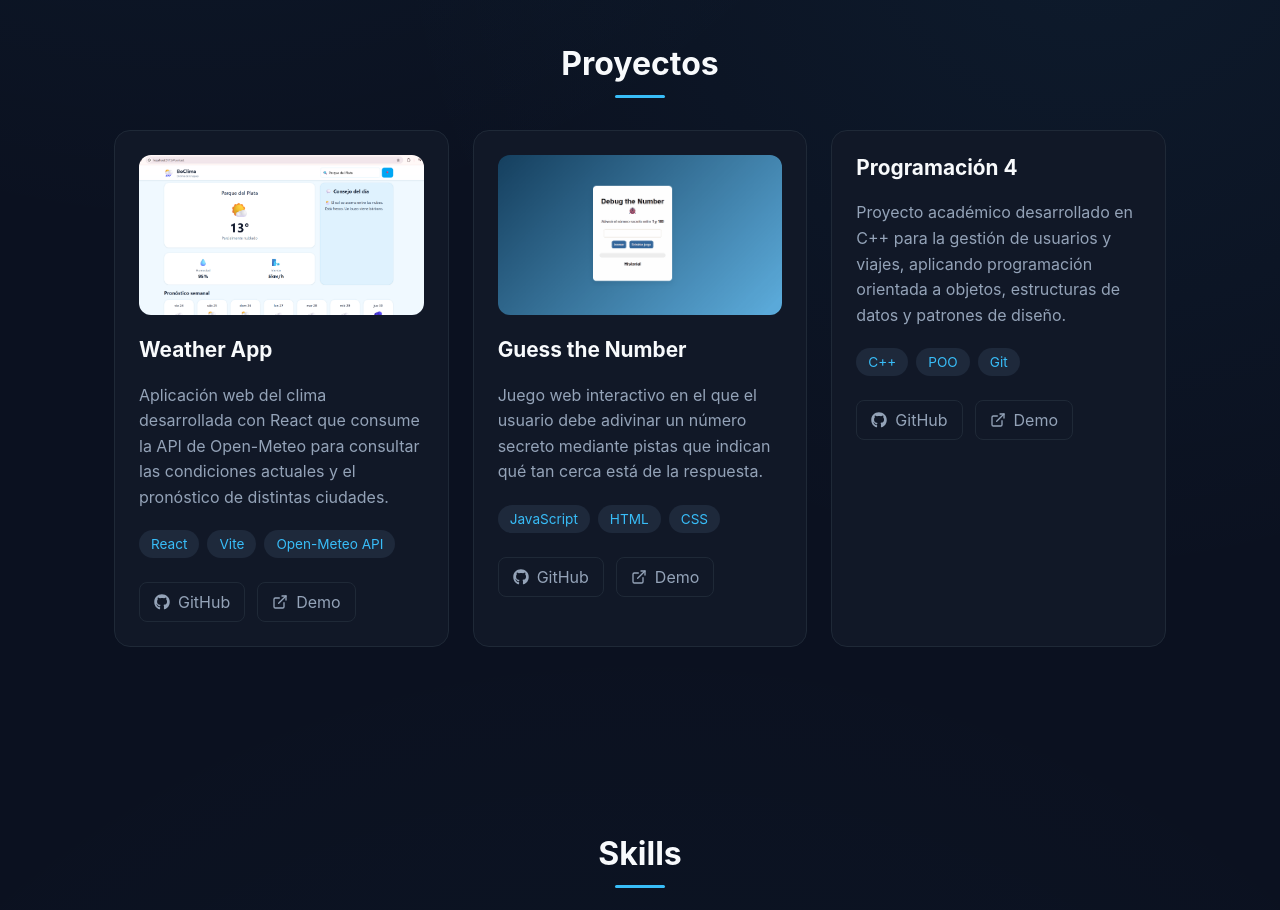
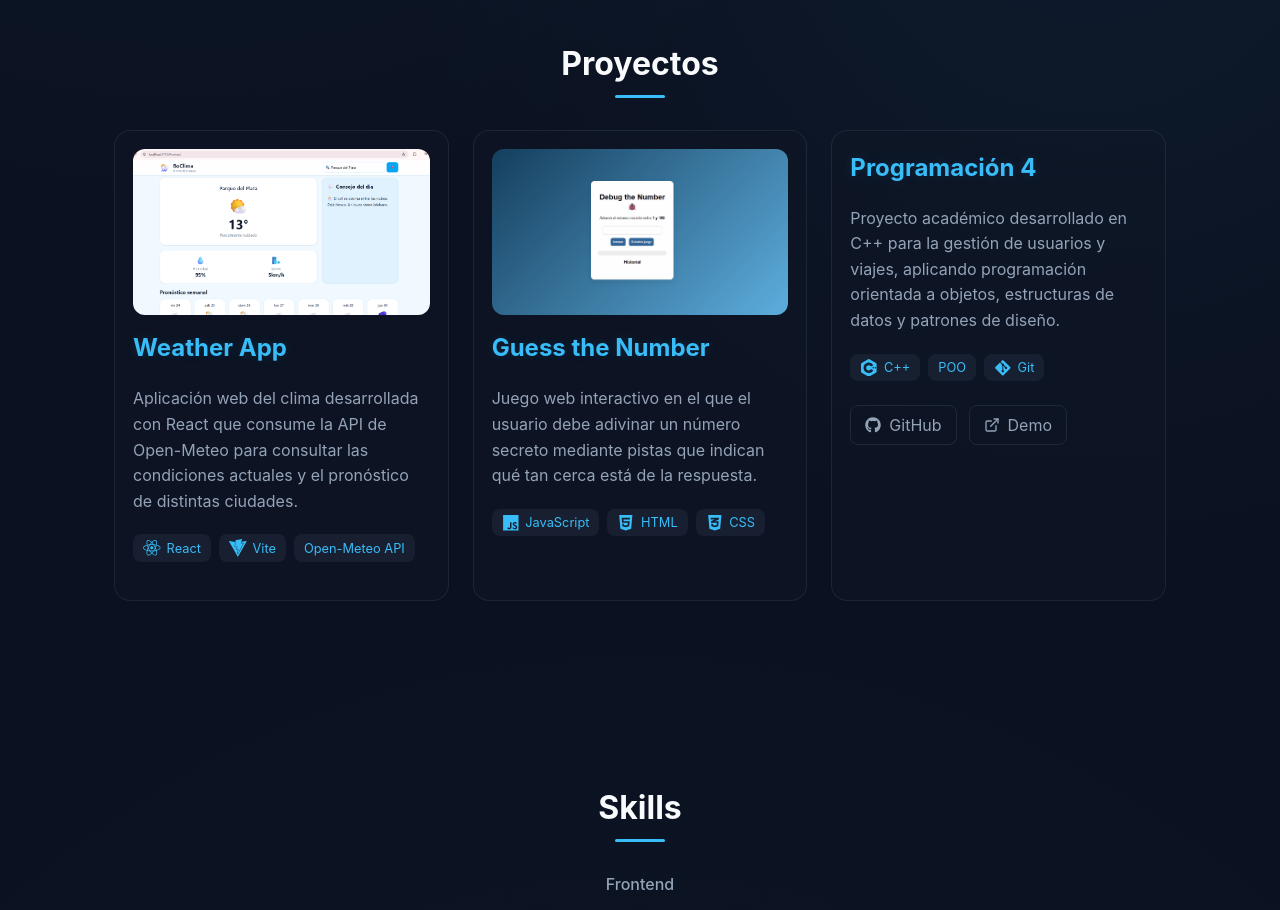
Before and after one commit to ximehe/portfolio, a React (Vite) app: page / in a window 1280 px wide. Shown: the part 1260-2170 px from the top of the page. Built offline with nearby package versions, Linux system fonts and the light colour scheme.

Commit message:
Improve projects section styling

```diff
--- a/src/components/ProjectCard.jsx
+++ b/src/components/ProjectCard.jsx
@@ -1,17 +1,58 @@
-import { FaGithub } from "react-icons/fa"
+import { FaGithub, FaReact, FaJs, FaHtml5, FaCss3Alt, FaGitAlt } from "react-icons/fa"
 import { FiExternalLink } from "react-icons/fi"
+import { SiVite, SiCplusplus} from "react-icons/si"
+
+const technologyIcons = {
+  React: <FaReact />,
+  Vite: <SiVite />,
+  JavaScript: <FaJs />,
+  HTML: <FaHtml5 />,
+  CSS: <FaCss3Alt />,
+  "C++": <SiCplusplus />,
+  Git: <FaGitAlt />,
+  "Open-Meteo API": null,
+  POO: null,
+}
 
 function ProjectCard({ project }) {
   return (
+
+
     <article className="project-card">
 
-        {project.image && (
+      {project.image && (
+        <div className="project-image-container">
+
           <img
             src={project.image}
             alt={project.title}
             className="project-image"
           />
-        )}
+
+          <div className="project-overlay">
+
+            <a
+              href={project.github}
+              target="_blank"
+              rel="noopener noreferrer"
+            >
+              <FaGithub />
+              GitHub
+            </a>
+
+            <a
+              href={project.demo}
+              target="_blank"
+              rel="noopener noreferrer"
+            >
+              <FiExternalLink />
+              Demo
+            </a>
+
+          </div>
+
+        </div>
+      )}
 
       <h3>{project.title}</h3>
 
@@ -19,14 +60,16 @@ function ProjectCard({ project }) {
 
       <div className="technologies">
 
-        {project.technologies.map((tech) => (
+       {project.technologies.map((tech) => (
           <span key={tech}>
+            {technologyIcons[tech]}
             {tech}
           </span>
         ))}
 
       </div>
 
+      {!project.image && (
       <div className="project-links">
 
         <a
@@ -48,6 +91,7 @@ function ProjectCard({ project }) {
         </a>
 
       </div>
+      )}
 
     </article>
   )
--- a/src/index.css
+++ b/src/index.css
@@ -463,47 +463,138 @@ section h2::after {
 }
 
 .project-card {
-  background: var(--surface);
+  background: rgba(17, 24, 39, 0.45);
 
-  border: 1px solid var(--border);
+  border: 1px solid rgba(148, 163, 184, 0.12);
 
   border-radius: 16px;
 
-  padding: 24px;
+  padding: 18px;
 
   overflow: hidden;
 
-  transition: 0.3s;
+  transition:
+    transform 0.3s ease,
+    border-color 0.3s ease,
+    box-shadow 0.3s ease;
 }
 
 .project-card:hover {
   transform: translateY(-6px);
+
+  border-color: rgba(56, 189, 248, 0.35);
+
+  box-shadow:
+    0 10px 30px rgba(0, 0, 0, 0.2),
+    0 0 30px rgba(56, 189, 248, 0.08);
 }
 
-.project-card:hover .project-image {
-  transform: scale(1.03);
+.project-image-container {
+  position: relative;
+
+  width: 100%;
+
+  aspect-ratio: 16 / 9;
+
+  overflow: hidden;
+
+  border-radius: 12px;
+
+  margin-bottom: 18px;
 }
 
 .project-image {
   width: 100%;
 
-  aspect-ratio: 16 / 9;
+  height: 100%;
 
   object-fit: cover;
 
-  border-radius: 12px;
+  transition:
+    transform 0.4s ease,
+    filter 0.4s ease;
+}
 
-  margin-bottom: 18px;
+.project-overlay {
+  position: absolute;
 
-  transition: transform 0.3s ease;
+  inset: 0;
+
+  display: flex;
+
+  align-items: center;
+
+  justify-content: center;
+
+  gap: 12px;
+
+  background: rgba(11, 17, 32, 0.7);
+
+  opacity: 0;
+
+  transition: opacity 0.3s ease;
+}
+
+.project-overlay a {
+  display: flex;
+
+  align-items: center;
+
+  gap: 8px;
+
+  padding: 10px 16px;
+
+  border: 1px solid rgba(148, 163, 184, 0.3);
+
+  border-radius: 8px;
+
+  color: var(--text);
+
+  background: rgba(17, 24, 39, 0.8);
+
+  transform: translateY(10px);
+
+  transition:
+    transform 0.3s ease,
+    border-color 0.3s ease,
+    color 0.3s ease;
+}
+
+.project-overlay a:hover {
+  border-color: var(--accent);
+
+  color: var(--accent);
+}
+
+.project-image-container:hover .project-image {
+  transform: scale(1.06);
+}
+
+.project-image-container:hover .project-overlay {
+  opacity: 1;
+}
+
+.project-image-container:hover .project-overlay a {
+  transform: translateY(0);
 }
 
 .project-card h3 {
-  margin-top: 0;
+  margin-top: 4px;
 
-  font-size: 1.3rem;
+  font-size: 1.5rem;
+
+  color: var(--accent);
+
+  text-shadow:
+    0 0 12px rgba(56, 189, 248, 0.15);
+
+  transition: text-shadow 0.3s ease;
 }
 
+.project-card:hover h3 {
+  text-shadow:
+    0 0 18px rgba(56, 189, 248, 0.3);
+}
 .project-card p {
   color: var(--muted);
 
@@ -521,16 +612,37 @@ section h2::after {
 }
 
 .technologies span {
-  background: #1e293b;
+  display: flex;
+
+  align-items: center;
+
+  gap: 6px;
+
+  background: rgba(30, 41, 59, 0.6);
 
   color: var(--accent);
 
-  padding: 6px 12px;
+  padding: 5px 10px;
 
-  border-radius: 999px;
+  border-radius: 8px;
 
-  font-size: 0.85rem;
+  font-size: 0.8rem;
+
+  transition: 0.25s;
 }
+
+.technologies span:hover {
+  transform: translateY(-2px);
+
+  background: rgba(56, 189, 248, 0.08);
+
+  border-color: rgba(56, 189, 248, 0.25);
+}
+
+.technologies svg {
+  font-size: 1.1rem;
+}
+
 
 .project-links {
   display: flex;
```
